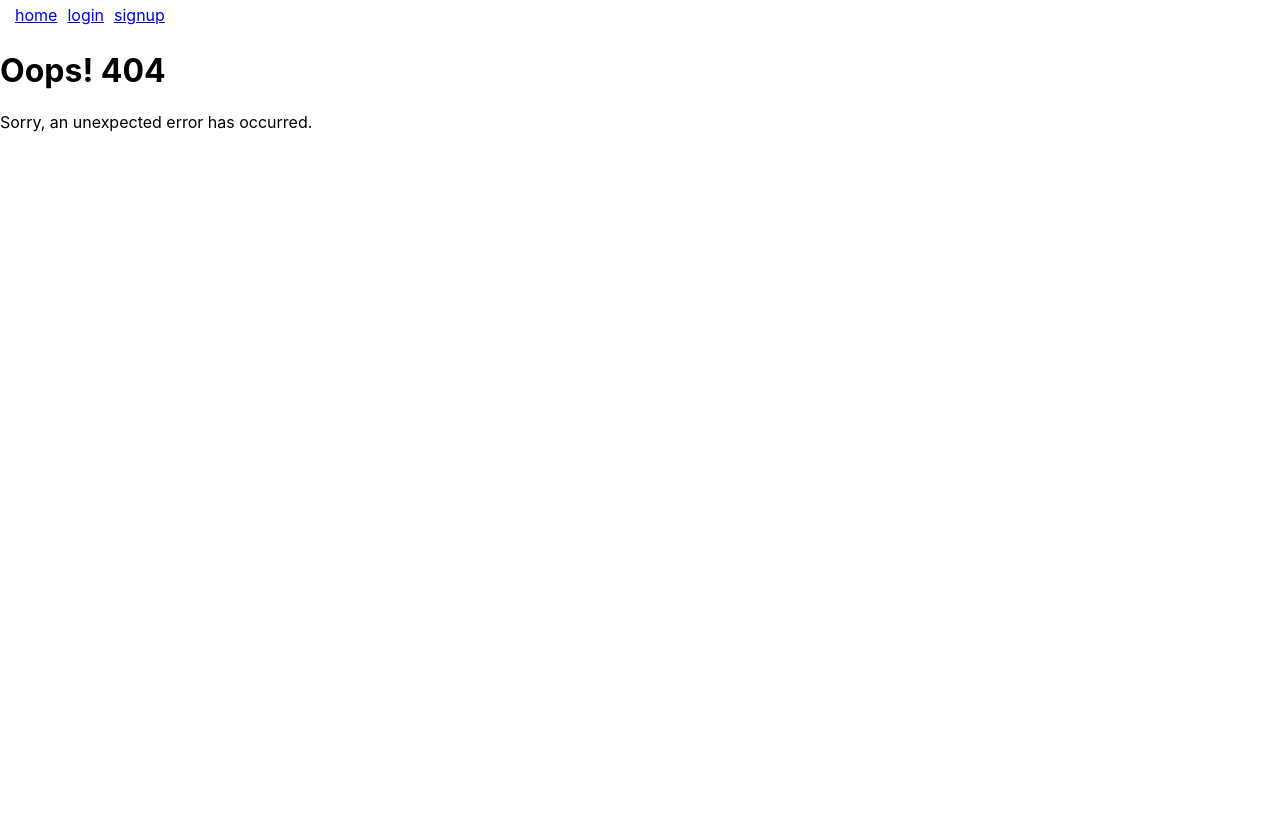
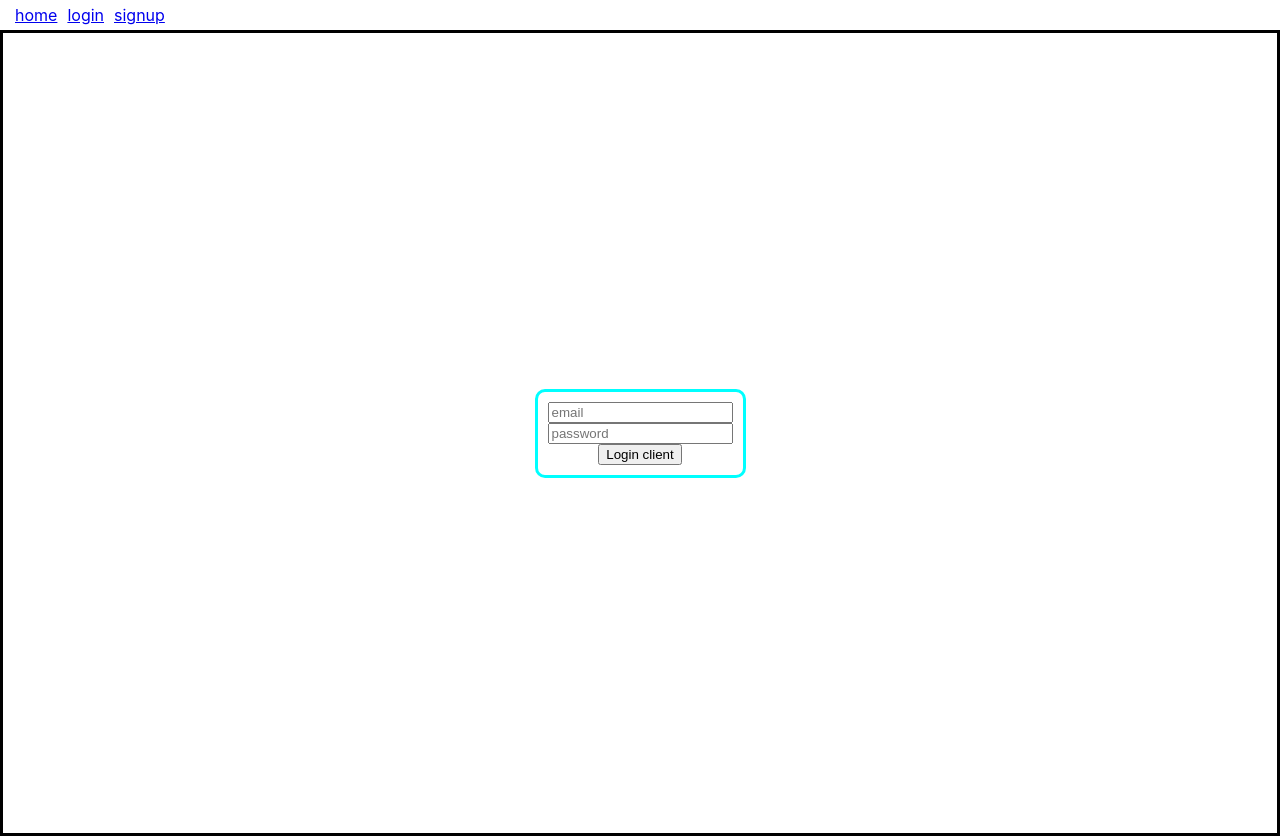
Before and after one commit to RaS-EsP/Virtus_app_frontend, a React (Create React App) app: page /client/login in a window 1280 px wide. Before the commit this address had no page. Before the commit the page ends 800 px from the top, so only its background shows below. Built offline with nearby package versions, Linux system fonts and the light colour scheme.

Commit message:
Creating login client

```diff
--- a/src/App.tsx
+++ b/src/App.tsx
@@ -9,6 +9,7 @@ import { ClientsByTrainer } from "./components/trainer/clients";
 import { Logout } from "./components/Logout";
 import { CreatingHash } from "./components/trainer/creatingHash";
 import { SignUpClient } from "./components/client/signup_client";
+import { Login_client } from "./components/client/login_client";
 
 export const App = () => {
   const token = window.localStorage.getItem("token");
@@ -35,6 +36,7 @@ export const App = () => {
           path="client_invitation"
           element={<CreatingHash token={token} />}
         />
+        <Route path="client/login" element={<Login_client />} />
         <Route path="client/signup/:code" element={<SignUpClient />} />
         <Route path="/logout" element={<Logout token={token} />} />
         <Route path="*" element={<ErrorPage />} />
--- /dev/null
+++ b/src/components/client/login_client.tsx
@@ -0,0 +1,61 @@
+import React, { useState } from "react";
+import "../../styles/login.css";
+import axios, { AxiosError } from "axios";
+import { useNavigate } from "react-router-dom";
+
+export const Login_client = () => {
+  const navigate = useNavigate();
+  const [inputForm, setInputForm] = useState({
+    email: "",
+    password: "",
+  });
+
+  const handleChange = (e: React.ChangeEvent<HTMLInputElement>) => {
+    setInputForm({
+      ...inputForm,
+      [e.target.name]: e.target.value,
+    });
+  };
+  const handleSubmit = async (e: React.FormEvent<HTMLFormElement>) => {
+    e.preventDefault();
+
+    if (!inputForm.email || !inputForm.password) {
+      return;
+    }
+    try {
+      const response = await axios.post("http://localhost:3050/client/login", {
+        email: inputForm.email,
+        password: inputForm.password,
+      });
+      const token = response.data.data.access_token;
+      window.localStorage.setItem("token", token);
+
+      navigate("/");
+      window.location.reload();
+    } catch (error) {
+      const err = error as AxiosError;
+      console.log(err.response?.data);
+    }
+  };
+  return (
+    <div className="container">
+      <form onSubmit={handleSubmit}>
+        <input
+          onChange={handleChange}
+          value={inputForm.email}
+          type="text"
+          name="email"
+          placeholder="email"
+        />
+        <input
+          onChange={handleChange}
+          value={inputForm.password}
+          type="password"
+          name="password"
+          placeholder="password"
+        />
+        <button>Login client</button>
+      </form>
+    </div>
+  );
+};
```
